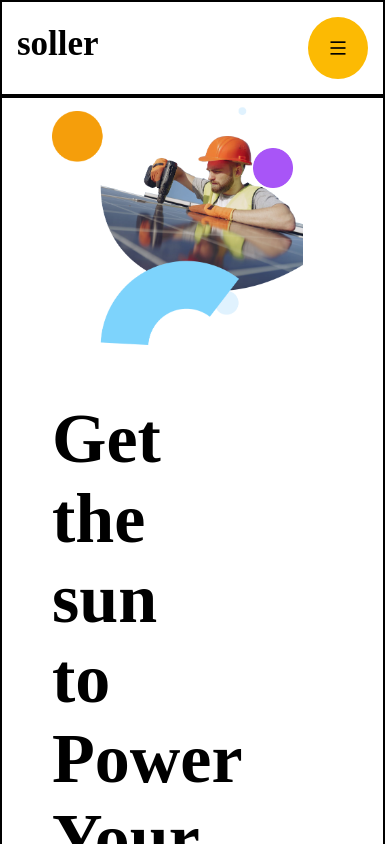
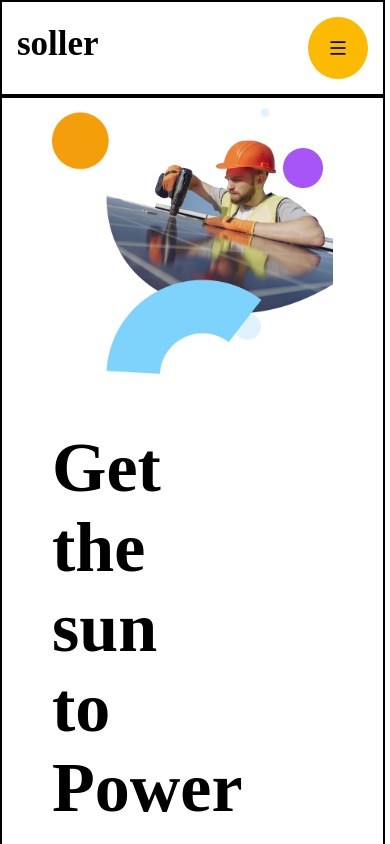
Before and after one commit to RaviPrajapat123/soller, a React (Vite) app: page / in a window 390 px wide. Shown: the top 844 px of the page. Built offline with nearby package versions, Linux system fonts and the light colour scheme.

Commit message:
Update MyName.css

```diff
--- a/src/MyName.css
+++ b/src/MyName.css
@@ -716,6 +716,7 @@ button:hover{
     .section_1 {
 
     padding-left:  50px;
+    padding-right: 50px;
     width:385px;
     border: 2px solid;
 
```
